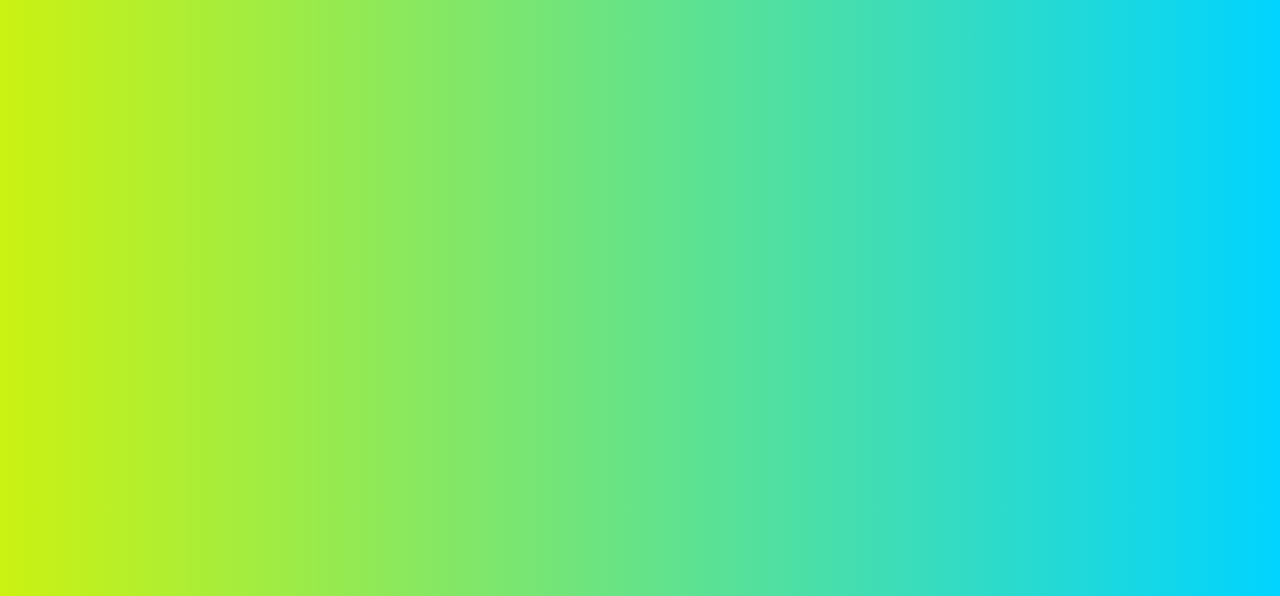
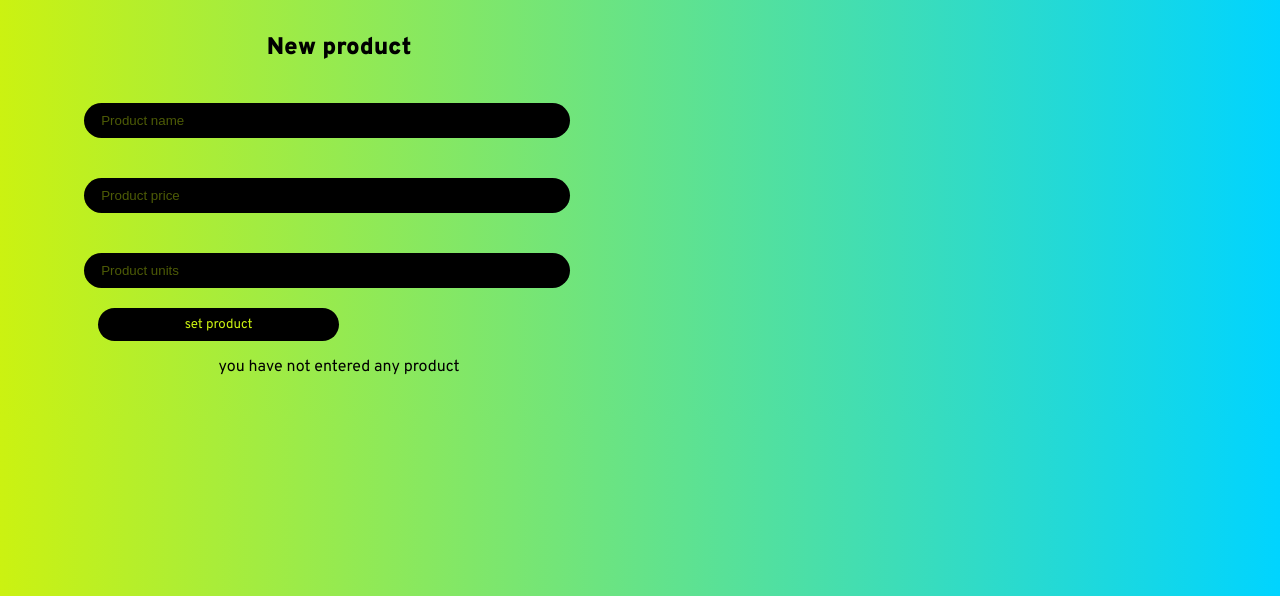
Before and after one commit to simon8889/inventoryApp, a plain HTML site: page index.html in a window 1280 px wide. Shown: the part 204-800 px from the top of the page. Drawn offline with Linux system fonts and the light colour scheme.

Commit message:
sistema de listado de productos terminado

```diff
--- a/index.html
+++ b/index.html
@@ -16,9 +16,9 @@
         <nav class="head__nav">
             <ul  class="head__list">
                 <li class="head__item"><a href="#home">🏠 home</a></li>
-                <li class="head__item"><a href="#">📍 new product</a></li>
-                <li class="head__item"><a href="#">📝 lastest products</a></li>
-                <li class="head__item"><a href="#">🔍 search product</a></li>
+                <li class="head__item"><a href="#new">📍 new product</a></li>
+                <li class="head__item"><a href="#lastest">📝 lastest products</a></li>
+                <li class="head__item"><a href="#search">🔍 search product</a></li>
             </ul>
         </nav>
     </header>
@@ -32,7 +32,18 @@
                 <img src="images/cajas.svg" alt="a column of boxes">
             </div>
         </section>
-        <section class="new"></section>
+        <div>
+            <section class="new">
+                    <h2 class="new__title">New product</h2>
+                    <form class="new__form" onsubmit="addProduct(event)">
+                        <input class="new__input" type="text" name="name" id="nameProduct" placeholder="Product name">
+                        <input class="new__input" type="text" name="price" id="priceProduct" placeholder="Product price">
+                        <input class="new__input" type="text" name="unit" id="unitProduct" placeholder="Product units">
+                        <input class="new__submit" type="submit" value="set product">
+                    </form>
+                    <p class="new__feed" id="feedback">you have not entered any product</p>
+            </section>
+        </div>
         <section class="lastest"></section>
         <section class="search"></section>
     </main>
--- a/script.js
+++ b/script.js
@@ -0,0 +1,38 @@
+const verificarNums= cadena => (cadena.length !== 0) && !(isNaN(cadena));
+const validDatos= (name,price,unit) => (!(name.length === 0) && (verificarNums(price)) && (verificarNums(unit)));
+
+class product{
+    constructor(name,price,unit){
+        this.name=name;
+        this.price=name;
+        this.unit=unit;
+    }
+}
+
+class inventary{
+    constructor(){
+        this.list=  new Array;
+    }
+    newProduct(name,price,unit){
+        let toList=new product(name,price,unit);
+        this.list.push(toList);
+    }
+}
+
+const principal=new inventary;
+
+
+function addProduct(event){
+    event.preventDefault();
+    let name=document.getElementById("nameProduct").value;
+    let price=document.getElementById("priceProduct").value;
+    let unit=document.getElementById("unitProduct").value;
+    let feed=document.getElementById("feedback");
+    if (validDatos(name,price,unit)){
+        principal.newProduct(name,price,unit);
+        feed.innerText=`you introduced the product ${name}`;
+    }
+    else{
+        feed.innerText="some product data is not valid";
+    }
+}
--- a/style.css
+++ b/style.css
@@ -62,6 +62,58 @@ body{
     color: #000000;
 }
 
-.home__content h2{
+.new{
+    display: flex;
+    flex-direction: column;
+    width: 50%;
+    font-family: "Overpass", monospace;
+    align-items: center;
+}
 
+.new__form{
+    width:80%;
+    display: flex;
+    flex-direction: column;
 }
+
+.new__input{
+    margin: 20px 10px 20px 10px;
+    align-self: flex-end;
+    width: 100%;
+    border-radius: 30px;
+    height: 33px;
+    background: #000000;
+    border-style: none;
+    color: #cbf211;
+    transition: all 0.5s ease;
+    outline-style: none;
+}
+
+.new__submit{
+    width:50%;
+    outline-style: none;
+    cursor: pointer;
+    border-style: none;
+    height: 33px;
+    border-radius: 30px;
+    font-family: "Overpass", monospace;
+    background: #000000;
+    color: #cbf211;
+    transition: all 0.5s ease;
+}
+
+.new__input::placeholder{
+    color: #ccf21160;
+    padding-left: 15px;
+}
+
+.new__input:focus{
+    border-bottom:5px ;
+    border-style: solid;
+    border-color: #cbf211;
+}
+
+.new__submit:hover{
+    font-size: 18px;
+    height: 32px;
+}
```
